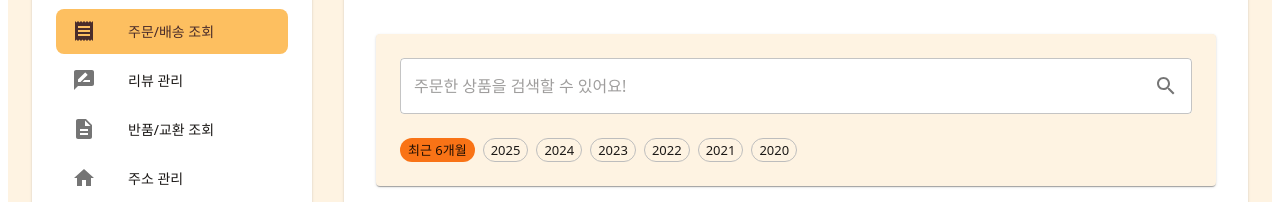
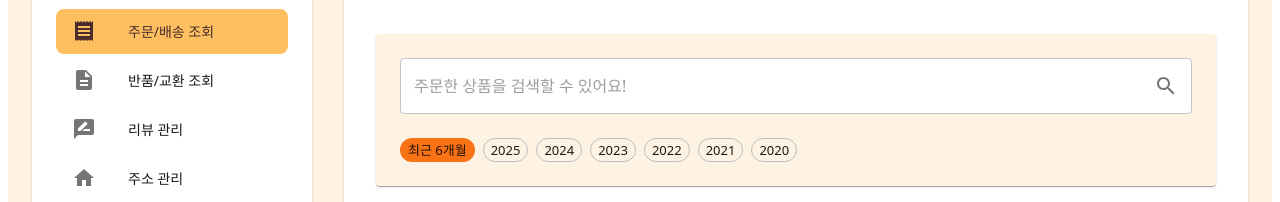
Before and after one commit to prgrms-aibe-devcourse/AIBE1-final-Team05-Frontend-prototype, a React (Vite) app: page /account in a window 1280 px wide. Shown: the part 180-382 px from the top of the page. Built offline with nearby package versions, Linux system fonts and the light colour scheme.

Commit message:
2차 디자인 수정

```diff
--- a/src/page/account.tsx
+++ b/src/page/account.tsx
@@ -149,8 +149,8 @@ const ArrowConnector = styled(StepConnector)(({ theme }) => ({
 
 const menuItems = [
     { id: "orders", label: "주문/배송 조회", icon: Receipt },
+    { id: "return-inquiry", label: "반품/교환 조회", icon: Description },
     { id: "reviews", label: "리뷰 관리", icon: RateReview },
-    { id: "return-inquiry", label: "반품/교환 조회", icon: Description },
     { id: "addresses", label: "주소 관리", icon: Home },
     { id: "pets", label: "나의 애완동물", icon: Pets },
 ]
```
